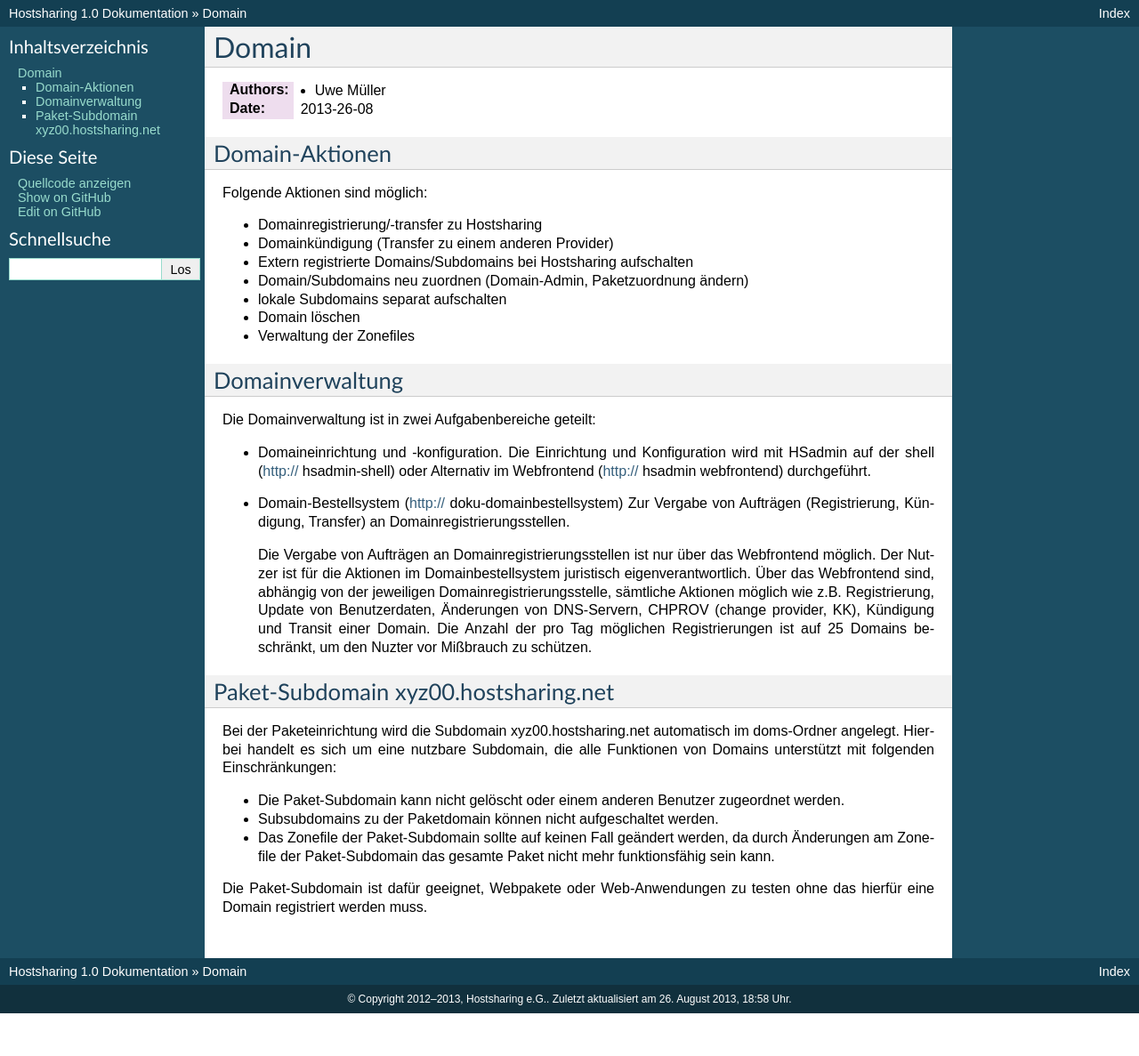
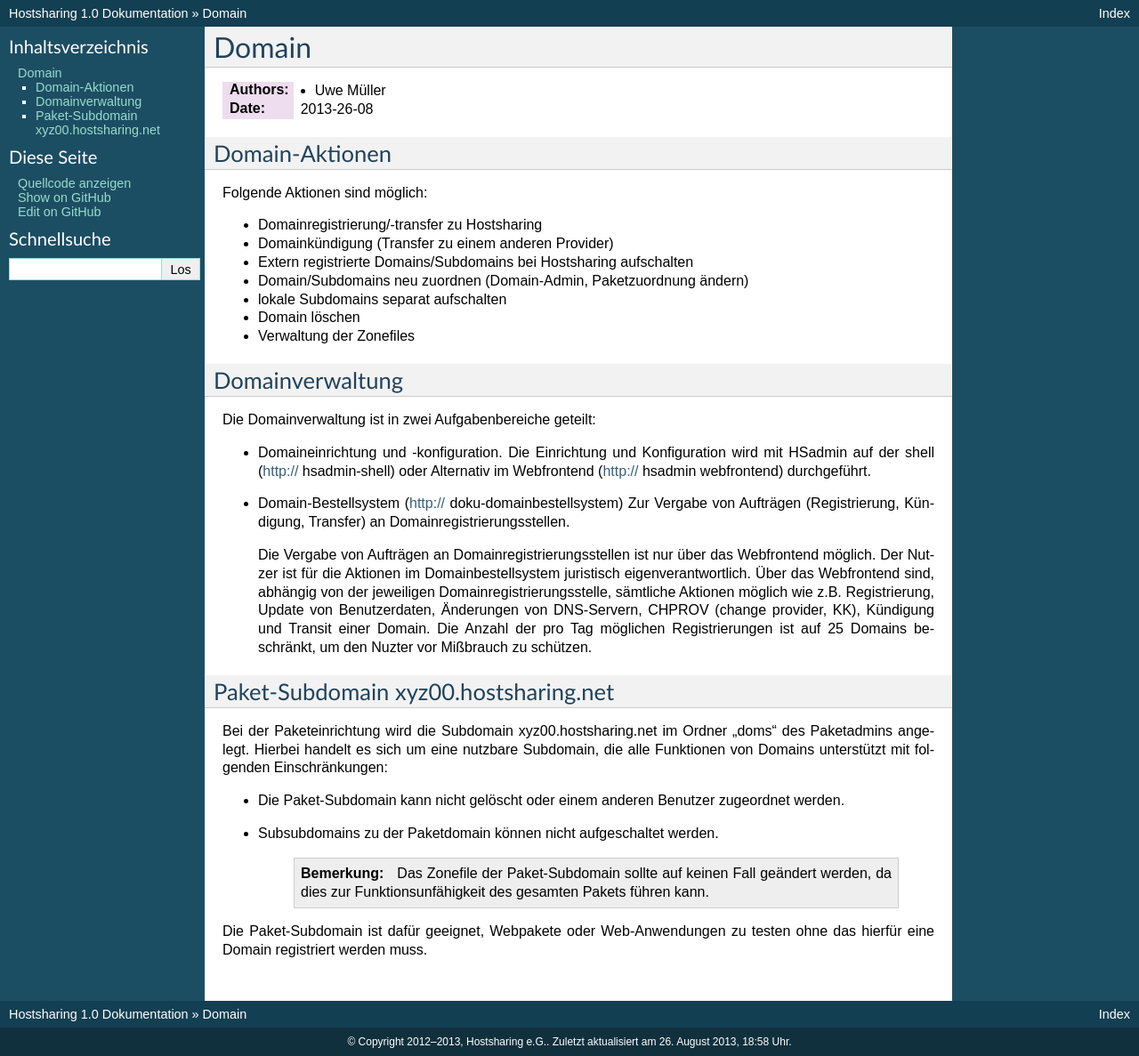
Before and after one commit to hostsharing/hs.docs.users, a Sphinx documentation site: the page built from source/domain.rst, in a window 1280 px wide. Shown: the whole page at 89% size. Built offline with Sphinx 7.4.7, drawn with Linux system fonts in a browser that asks for light colours; pages that are not in the unit, such as notebooks, are missing from menus; before the commit the page ends 1139 px from its top, so only the background shows below that.

Commit message:
add note zonefile,paket subdomain

```diff
--- a/source/domain.rst
+++ b/source/domain.rst
@@ -40,14 +40,15 @@
 Paket-Subdomain xyz00.hostsharing.net
 -------------------------------------
 
-Bei der Paketeinrichtung wird die Subdomain xyz00.hostsharing.net automatisch im doms-Ordner
+Bei der Paketeinrichtung wird die Subdomain xyz00.hostsharing.net im Ordner "doms" des Paketadmins
 angelegt. Hierbei handelt es sich um eine nutzbare Subdomain, die alle Funktionen von Domains unterstützt
 mit folgenden Einschränkungen:
 
 - Die Paket-Subdomain kann nicht gelöscht oder einem anderen Benutzer zugeordnet werden.
 - Subsubdomains zu der Paketdomain können nicht aufgeschaltet werden.
-- Das Zonefile der Paket-Subdomain sollte auf keinen Fall geändert werden, da durch
-  Änderungen am Zonefile der Paket-Subdomain das gesamte Paket nicht mehr funktionsfähig sein kann.
 
-Die Paket-Subdomain ist dafür geeignet, Webpakete oder Web-Anwendungen zu testen ohne das
-hierfür eine Domain registriert werden muss.
+   .. note::
+        Das Zonefile der Paket-Subdomain sollte auf keinen Fall geändert werden, da dies zur Funktionsunfähigkeit des gesamten Pakets führen kann.
+   ::
+
+Die Paket-Subdomain ist dafür geeignet, Webpakete oder Web-Anwendungen zu testen ohne das hierfür eine Domain registriert werden muss.
```
